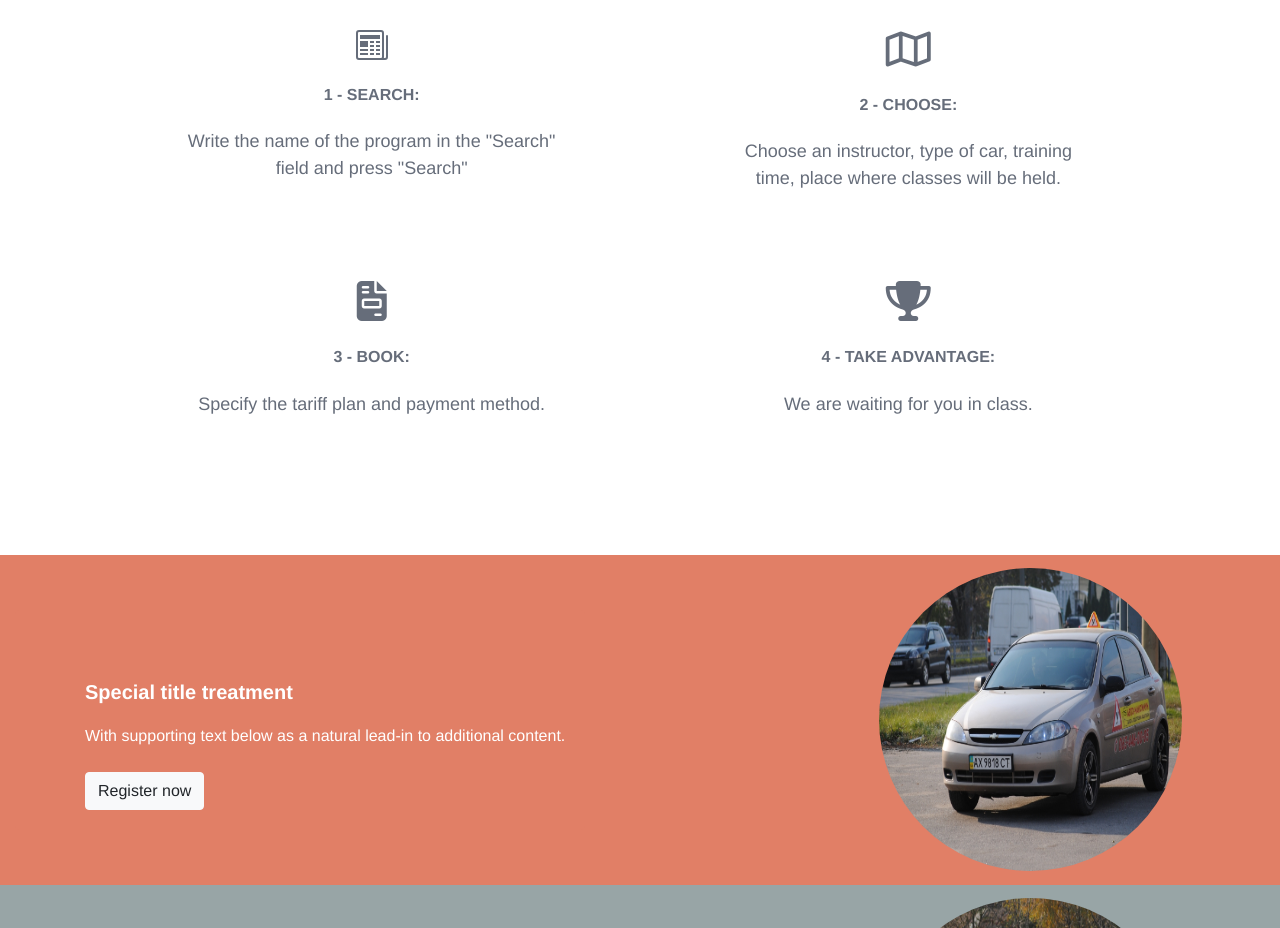
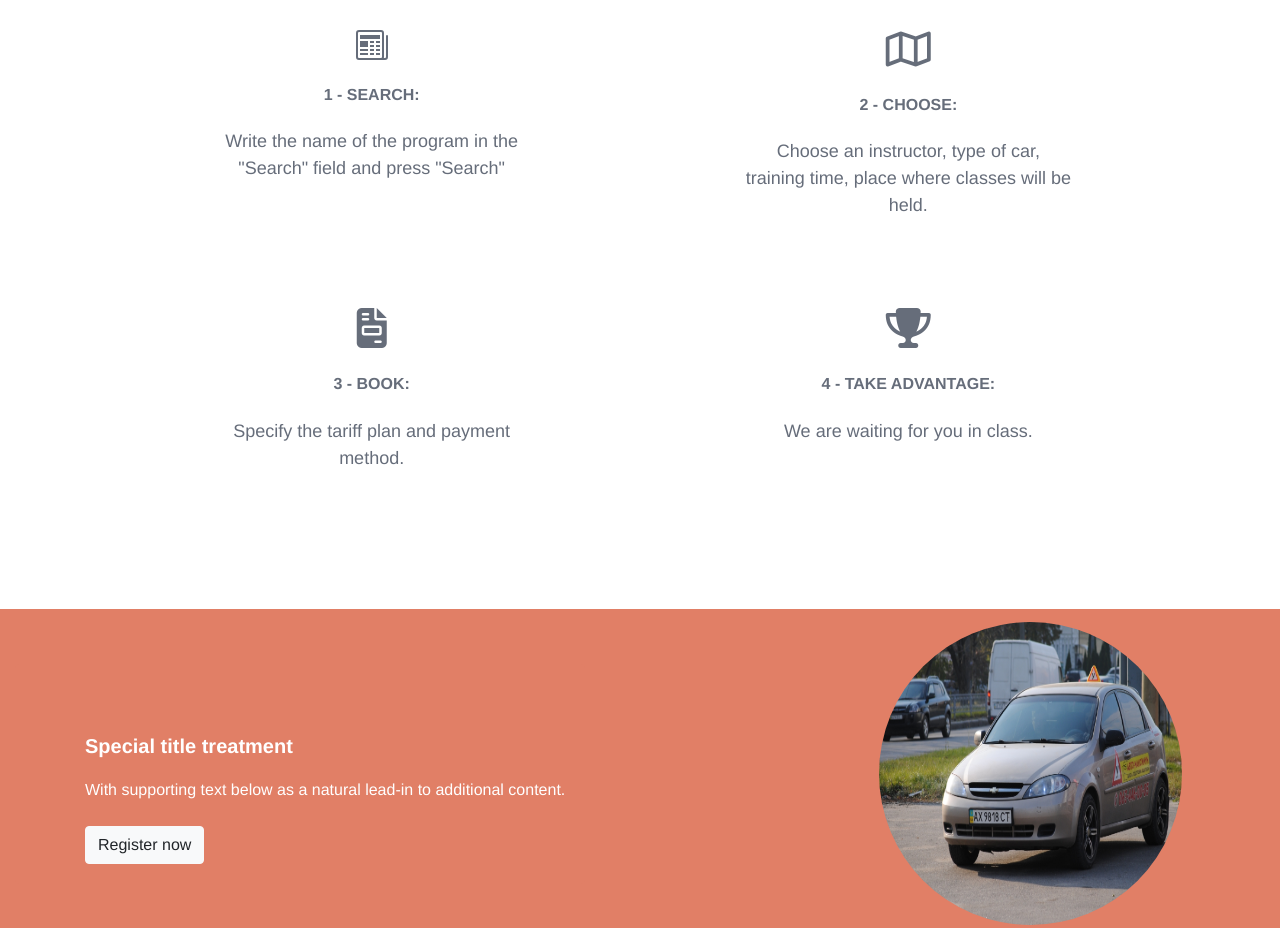
Before and after one commit to Laguna1/My-Capstone-HTML-CSS-project, a plain HTML site: page index.html in a window 1280 px wide. Shown: the part 880-1808 px from the top of the page. Drawn offline with nearby package versions, Linux system fonts and the light colour scheme.

Commit message:
fix linters error

```diff
--- a/style.css
+++ b/style.css
@@ -96,10 +96,6 @@ h1 {
   font-size: x-small;
 }
 
-.four-cards p {
-  padding: 0 69px;
-}
-
 .choose,
 .book,
 .take {
@@ -107,16 +103,13 @@ h1 {
   color: #666d7a;
 }
 
-footer p {
-  font-size: x-small;
-}
 .four-cards {
   padding: 0 3%;
   color: #666d7a;
 }
 
 .four-cards p {
-  padding: 0 69px 25px;
+  padding: 0 90px 25px;
   font-size: 18px;
   color: #666d7a;
 }
@@ -180,6 +173,10 @@ footer p {
 
 footer {
   background-color: #000;
+}
+
+footer p {
+  font-size: x-small;
 }
 
 .first-foot-line {
```
